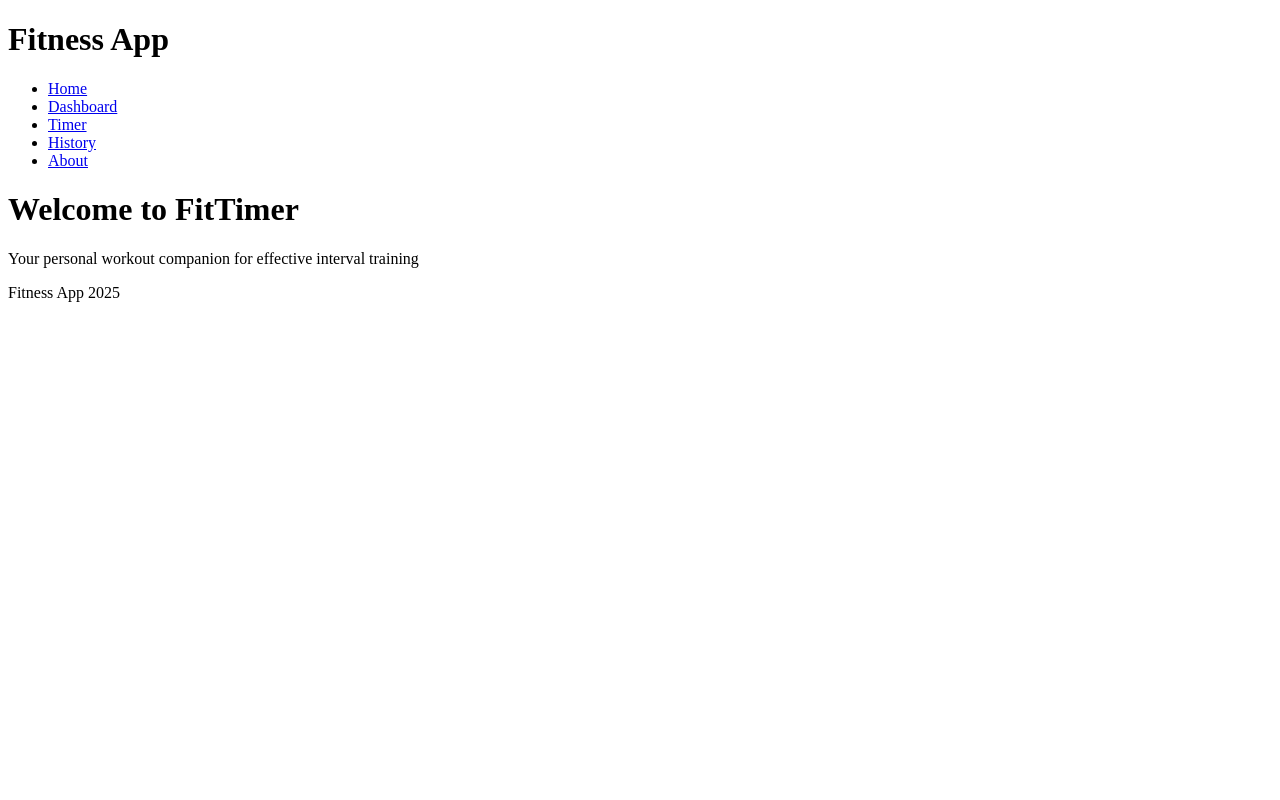
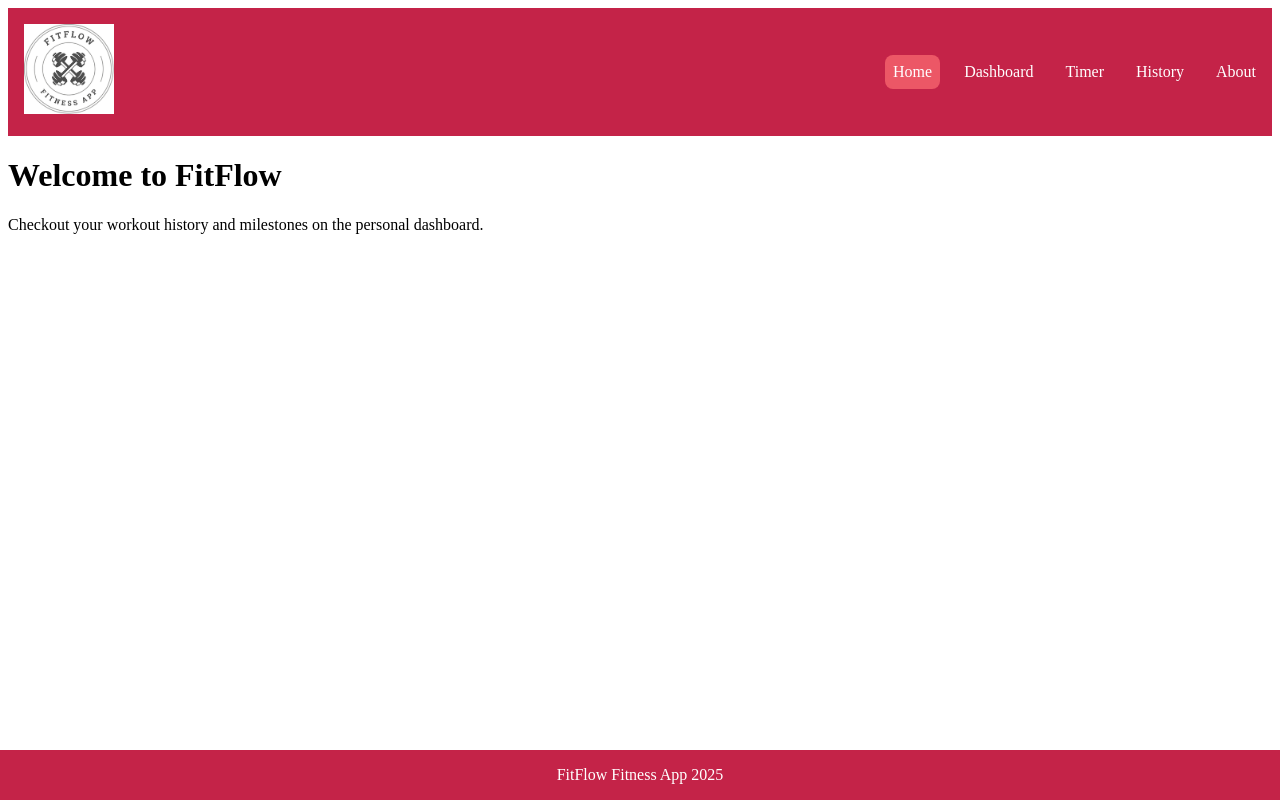
Before and after one commit to jennyoleary87/unit1-project-fitness-jennifer-o, a React (Vite) app in the folder react-fitness-app/: page / in a window 1280 px wide. Built offline with nearby package versions, Linux system fonts and the light colour scheme.

Commit message:
adjust header & footer; create Button component

```diff
--- a/react-fitness-app/index.html
+++ b/react-fitness-app/index.html
@@ -4,7 +4,8 @@
 <head>
   <meta charset="UTF-8" />
   <meta name="viewport" content="width=device-width, initial-scale=1.0" />
-  <title>FITNESS</title>
+  <title>FitFlow</title>
+  <link rel="stylesheet" href="https://cdnjs.cloudflare.com/ajax/libs/font-awesome/4.7.0/css/font-awesome.min.css">
 </head>
 
 <body>
--- a/react-fitness-app/src/App.css
+++ b/react-fitness-app/src/App.css
@@ -2,3 +2,12 @@
   border: 3px solid gainsboro;
 
 }
+
+@media screen and (max-width: 800px) {
+
+  .left,
+  .main,
+  .right {
+    width: 100%;
+  }
+}
--- a/react-fitness-app/src/App.jsx
+++ b/react-fitness-app/src/App.jsx
@@ -1,5 +1,4 @@
 import './App.css'
-import { useState } from 'react';
 import { BrowserRouter as Router, Routes, Route } from "react-router-dom";
 import Dashboard from './components/dashboard';
 import IntervalTimer from './components/timer';
--- /dev/null
+++ b/react-fitness-app/src/components/Footer.css
@@ -0,0 +1,9 @@
+footer {
+    background-color: #C42348;
+    color: white;
+    text-align: center;
+    position: fixed;
+    bottom: 0;
+    left: 0;
+    width: 100%;
+}
--- a/react-fitness-app/src/components/Footer.jsx
+++ b/react-fitness-app/src/components/Footer.jsx
@@ -1,8 +1,14 @@
+import './Footer.css'
+
+
 const Footer = () => {
     return (
-        <div>
-            <p>Fitness App 2025</p>
-        </div>
+        <footer>
+            <div>
+                <p>FitFlow Fitness App 2025</p>
+            </div>
+        </footer>
+
     )
 }
 
--- /dev/null
+++ b/react-fitness-app/src/components/Header.css
@@ -0,0 +1,94 @@
+.active {
+    background-color: #EC5766;
+}
+
+nav {
+    display: flex;
+    justify-content: space-between;
+    align-items: center;
+    background-color: #C42348;
+    position: sticky;
+    top: 0;
+}
+
+nav .home-link {
+    font-size: 1.5rem;
+    margin: 1rem;
+    font-weight: bold;
+    text-decoration: none;
+    color: white;
+}
+
+nav ul {
+    display: flex;
+}
+
+nav ul li {
+    list-style: none;
+}
+
+nav ul li a {
+    display: block;
+    text-decoration: none;
+    color: white;
+    padding: 0.5rem;
+    margin: 0 0.5rem;
+    border-radius: 0.5rem;
+}
+
+nav ul li a:not(.active):hover {
+    background-color: #EF7674;
+}
+
+nav .hamburger {
+    /* display: none; */
+    position: absolute;
+    top: 0.75rem;
+    right: 0.5rem;
+    flex-direction: column;
+    justify-content: space-between;
+    width: 2rem;
+    height: 2rem;
+}
+
+nav .hamburger span {
+    height: 0.4rem;
+    width: 100%;
+    background-color: white;
+    border-radius: 0.3rem;
+}
+
+@media (max-width: 550px) {
+    nav .hamburger {
+        display: flex;
+    }
+
+    nav {
+        flex-direction: column;
+        align-items: start;
+    }
+
+    nav ul {
+        display: none;
+        flex-direction: column;
+        width: 100%;
+        margin-bottom: 0.3rem;
+    }
+
+    nav ul.open {
+        display: flex;
+    }
+
+    nav ul li {
+        width: 100%;
+        text-align: center;
+    }
+
+    nav ul li a {
+        margin: 0.3rem 0.5rem;
+    }
+}
+
+img {
+    width: 90px;
+}
--- a/react-fitness-app/src/components/Header.jsx
+++ b/react-fitness-app/src/components/Header.jsx
@@ -1,21 +1,32 @@
-import { Link } from 'react-router';
+import { Link, NavLink } from 'react-router-dom';
+import { useState } from 'react';
+import logo from '../images/logo.png';
+import './Header.css'
 
 const Header = () => {
+
+    const [isOpen, setIsOpen] = useState(false);
+
     return (
         <header>
-            <h1>Fitness App</h1>
-            <nav>
-                <ul>
-                    <li><Link to="/">Home</Link></li>
-                    <li><Link to="/dashboard">Dashboard</Link></li>
-                    <li><Link to="/timer">Timer</Link></li>
-                    <li><Link to="/history">History</Link></li>
-                    <li><Link to="/about">About</Link></li>
+            <nav className="navbar">
+                <Link to="/" className="home-link"><img src={logo} /></Link>
+                <div className="hamburger" onClick={() => { setIsOpen(!isOpen); }}>
+                    <span></span>
+                    <span></span>
+                    <span></span>
+                </div>
+                <ul className={isOpen ? "open" : ""}>
+                    <li><NavLink to="/">Home</NavLink></li>
+                    <li><NavLink to="/dashboard">Dashboard</NavLink></li>
+                    <li><NavLink to="/timer">Timer</NavLink></li>
+                    <li><NavLink to="/history">History</NavLink></li>
+                    <li><NavLink to="/about">About</NavLink></li>
                 </ul>
-            </nav>
+            </nav >
         </header>
+
     );
-
 };
 
 export default Header;
--- a/react-fitness-app/src/components/dashboard.jsx
+++ b/react-fitness-app/src/components/dashboard.jsx
@@ -18,7 +18,6 @@ const Dashboard = () => {
                 ))}
             </div>
             <div id="stats-div">
-
             </div>
         </div>
     );
--- a/react-fitness-app/src/components/home.jsx
+++ b/react-fitness-app/src/components/home.jsx
@@ -1,24 +1,16 @@
-import { Link } from 'react-router';
 
 const Home = () => {
 
     // const { home } = useParams();
 
     return (
-        // <main>
-        <div>
-            <h1>Welcome to FitTimer</h1>
-            <p>Your personal workout companion for effective interval training</p>
+        <main>
             <div>
-                <Link to="/timer">
-                    {/* <Button>Start Workout</Button> */}
-                </Link>
-                <Link to="/dashboard">
-                    {/* <Button>View Dashboard</Button> */}
-                </Link>
+                <h1>Welcome to FitFlow</h1>
+                <p>Checkout your workout history and milestones on the personal dashboard.</p>
+                <p></p>
             </div>
-        </div>
-        // </main>
+        </main>
     );
 };
 
```
Also changed, not shown: react-fitness-app/src/components/button.jsx (added, +8 -0 lines), react-fitness-app/src/components/history.jsx (added, +9 -0 lines), react-fitness-app/src/images/logo.png (added).
